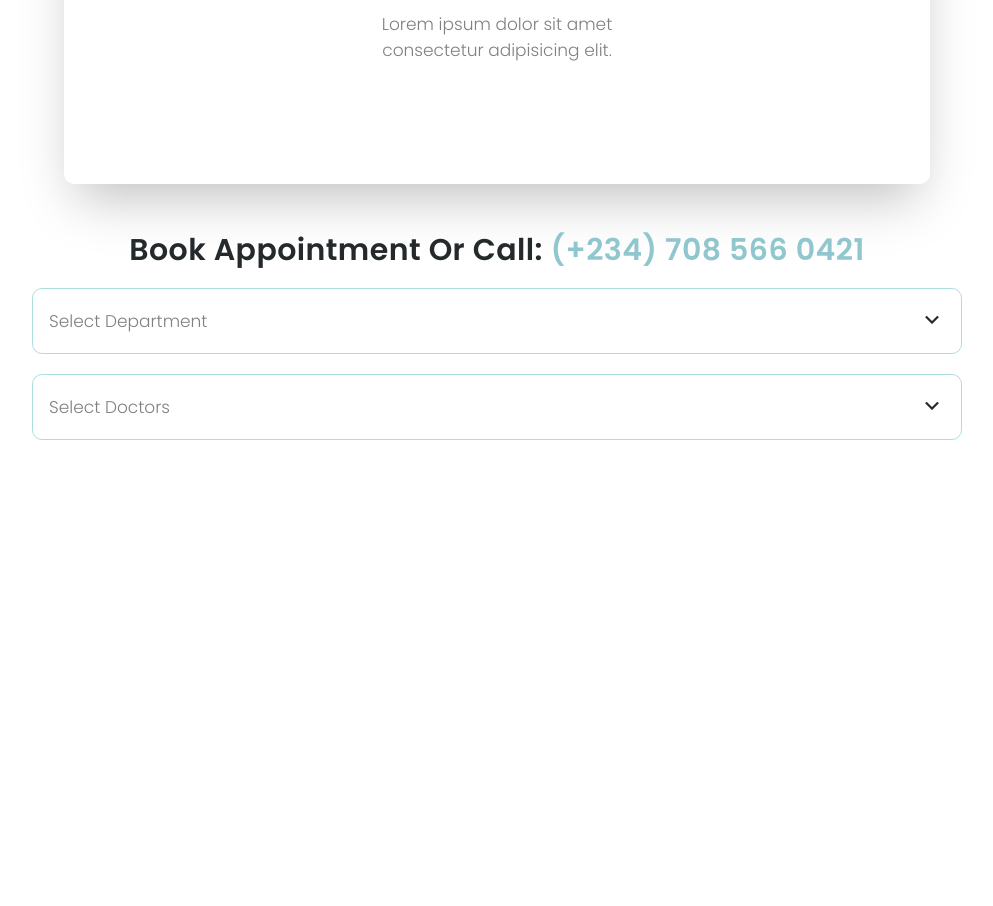
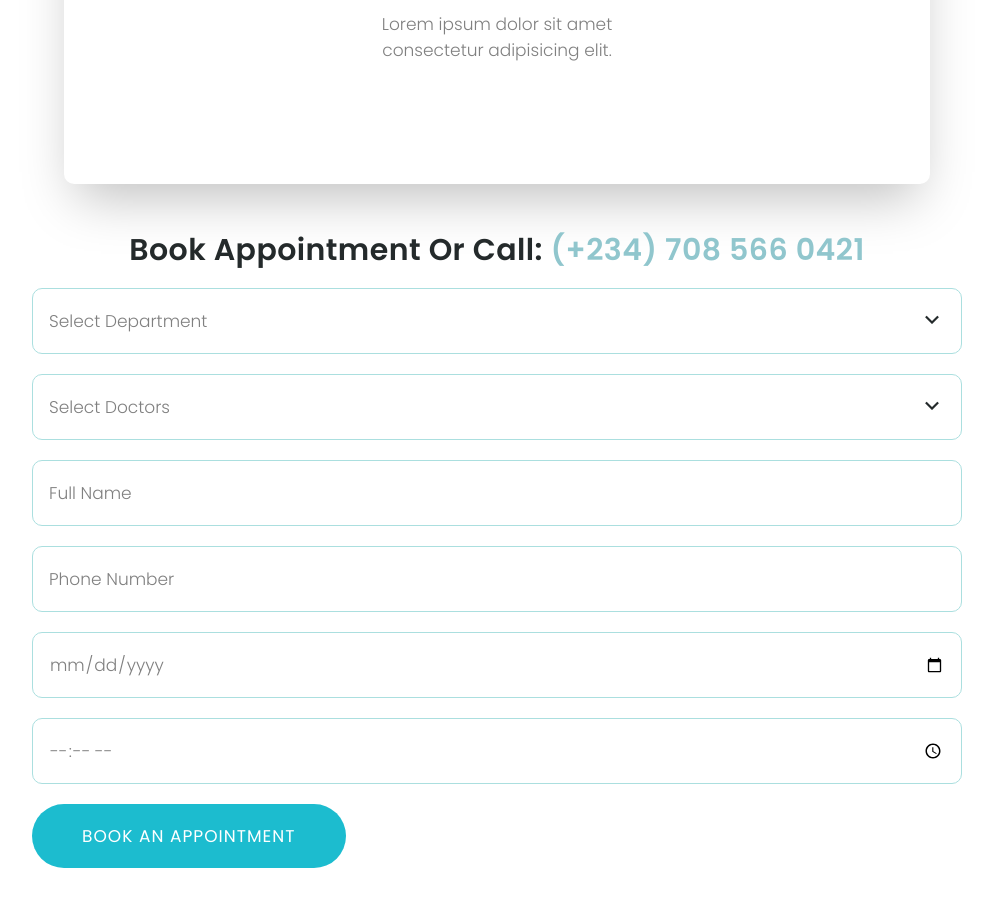
Before and after one commit to Cleve-keem/star_care, a website: page build/index.html in a window 1280 px wide. Shown: the part 2433-3339 px from the top of the page, without its empty margins (143-1136 px from the left). Before the commit the page ends 2921 px from the top, so only its background shows below. Drawn offline with nearby package versions, Linux system fonts and the light colour scheme.

Commit message:
uploading appointmetn section

```diff
--- a/build/index.html
+++ b/build/index.html
@@ -354,7 +354,21 @@
                             <option value="4">Dr. Ibrahim Salau</option>
                         </select>
                     </div>
+
                 </div>
+                <!-- input container -->
+                <div class="flex flex-col xl:flex-row gap-5">
+                    <input type="text" class="input" placeholder="Full Name">
+                    <input type="tel" class="input" placeholder="Phone Number">
+                </div>
+
+                <!-- input container -->
+                <div class="flex flex-col xl:flex-row gap-5">
+                    <input type="date" class="input" placeholder="Full Name">
+                    <input type="time" class="input" placeholder="Phone Number">
+                </div>
+                <!-- appointment button -->
+                <button class="btn btn-lg btn-accent self-start">BOOK AN APPOINTMENT</button>
             </form>
         </div>
     </section>
```
Also changed, not shown: build/css/style.css.
